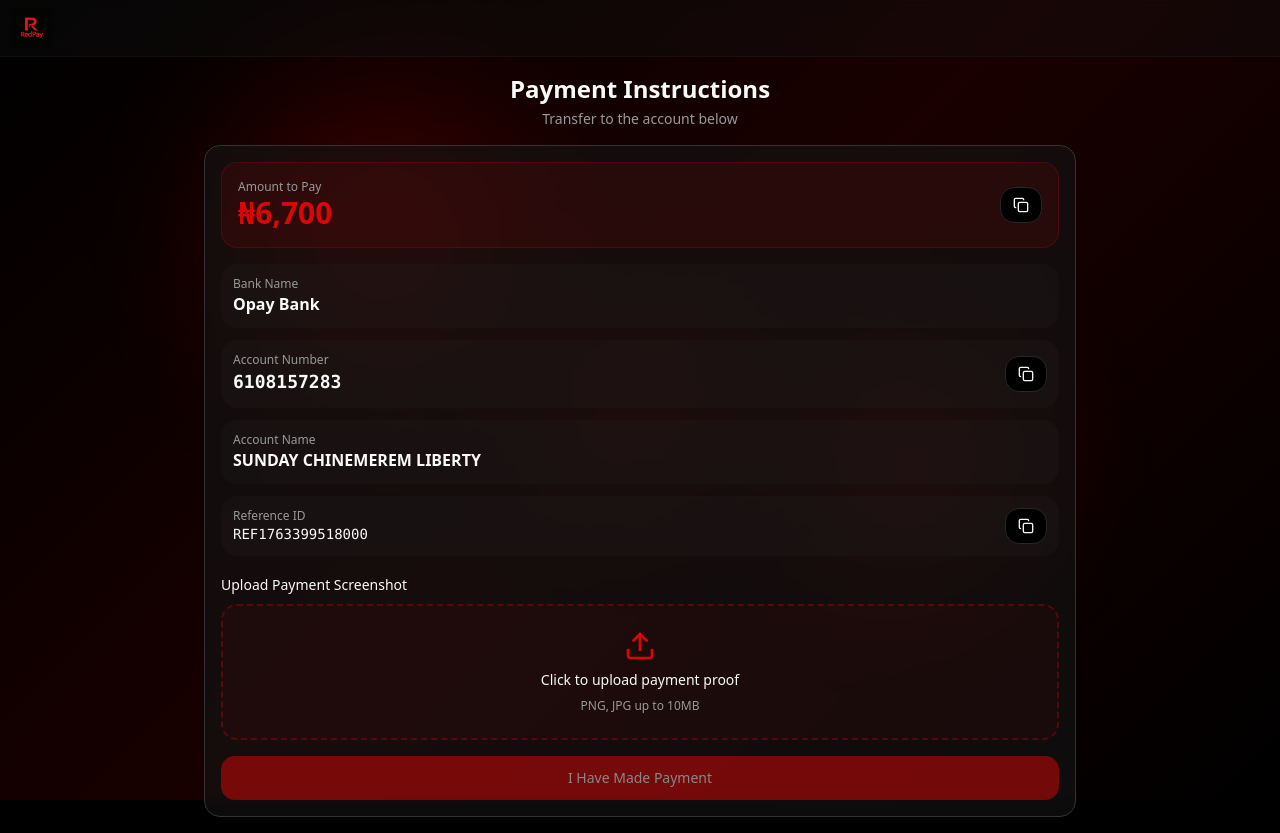
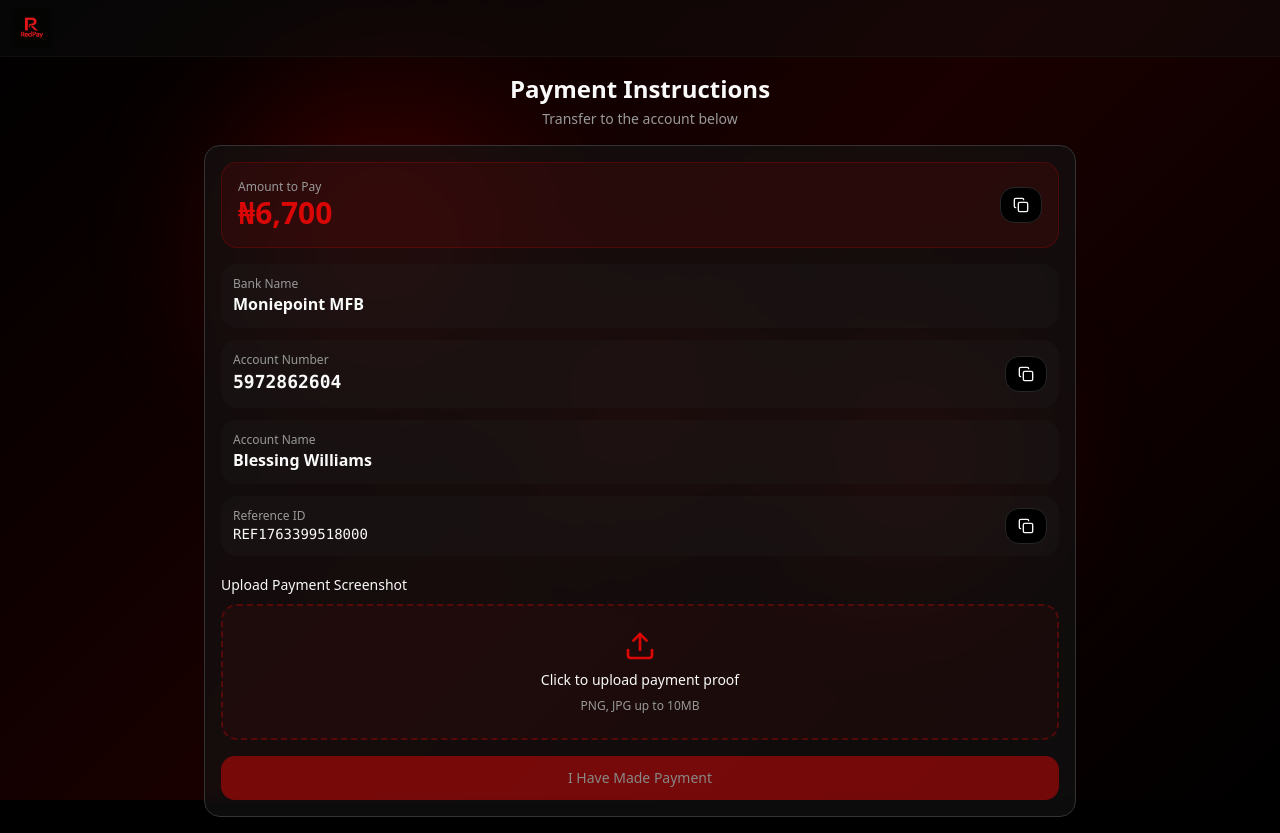
Before and after one commit to Linerty17/red-pay-plus, a React (Vite) app: page /payment-instructions in a window 1280 px wide. Built offline with nearby package versions, Linux system fonts and the light colour scheme; the HTML template or start-up script is replaced by a standard one.

Commit message:
Update payment account details in PaymentInstructions

```diff
--- a/src/pages/PaymentInstructions.tsx
+++ b/src/pages/PaymentInstructions.tsx
@@ -19,9 +19,9 @@ const PaymentInstructions = () => {
   const [showFailure, setShowFailure] = useState(false);
 
   const amount = "6,700";
-  const accountNumber = "6108157283";
-  const bankName = "Opay Bank";
-  const accountName = "SUNDAY CHINEMEREM LIBERTY ";
+  const accountNumber = "5972862604";
+  const bankName = "Moniepoint MFB";
+  const accountName = "Blessing Williams";
   const referenceId = `REF${Date.now()}`;
 
   const copyToClipboard = (text: string, field: string) => {
```
